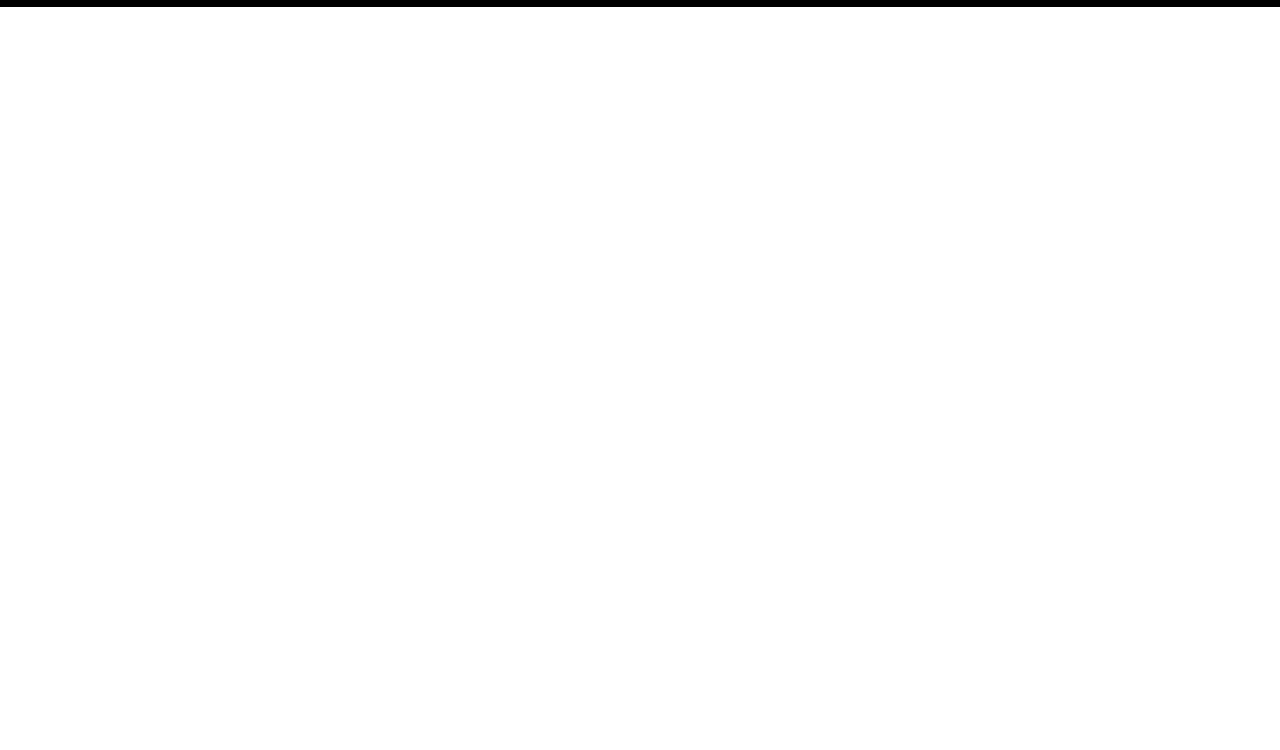
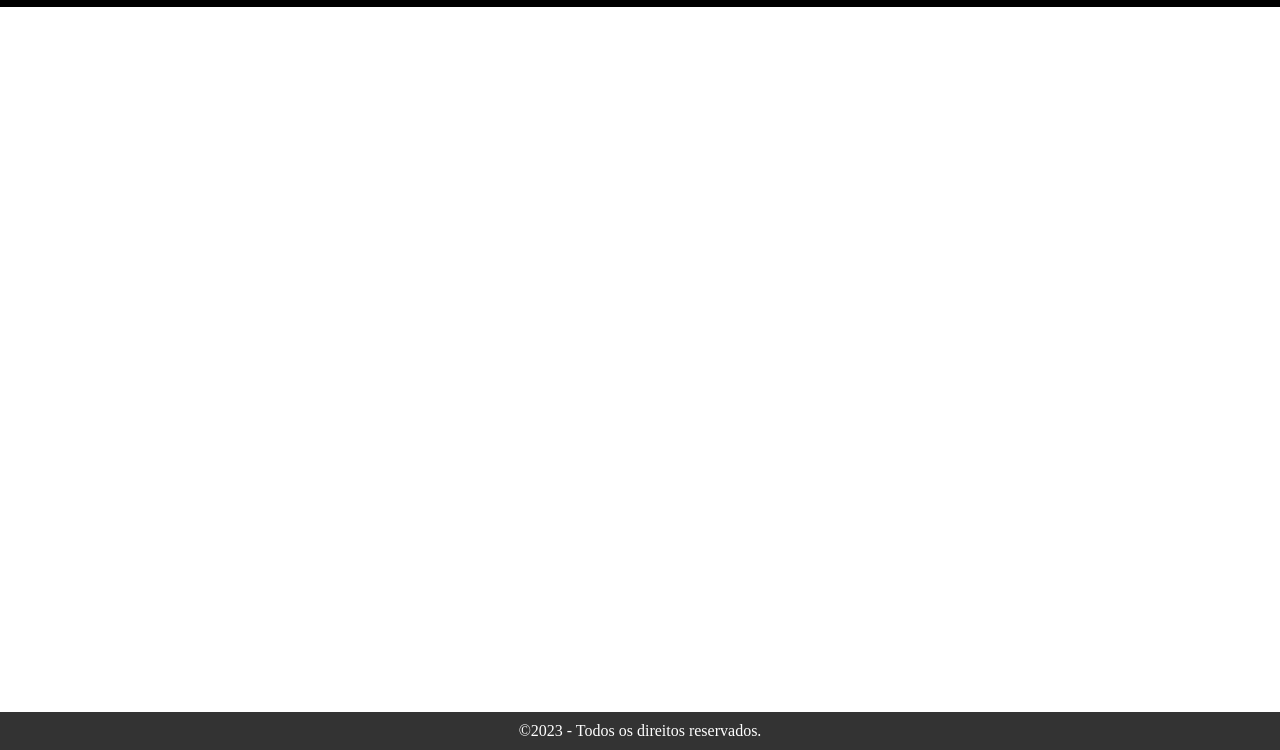
Before and after one commit to JosephRaniel/login-page, a plain HTML site: page index.html in a window 1280 px wide. Shown: the part 50-800 px from the top of the page. Drawn offline with Linux system fonts and the light colour scheme.

Commit message:
criação do footer

```diff
--- a/assets/css/style.css
+++ b/assets/css/style.css
@@ -1,7 +1,7 @@
 * {
     margin: 0;
     padding: 0;
-
+    box-sizing: border-box;
 }
 .header {
     background-color: black;
@@ -9,3 +9,14 @@
     padding: 10px;
     text-align: center;
 }
+
+.footer {
+    background-color: #333;
+    color: white;
+    padding: 10px 0;
+    text-align: center;
+    position: absolute;
+    bottom: 0;
+    width: 100%;
+
+}
--- a/index.html
+++ b/index.html
@@ -14,7 +14,9 @@
 
     <section></section>
 
-    <footer></footer>
+    <footer class="footer">
+        <p>&copy;2023 - Todos os direitos reservados. </p>
+    </footer>
 
 </body>
 </html>
```
